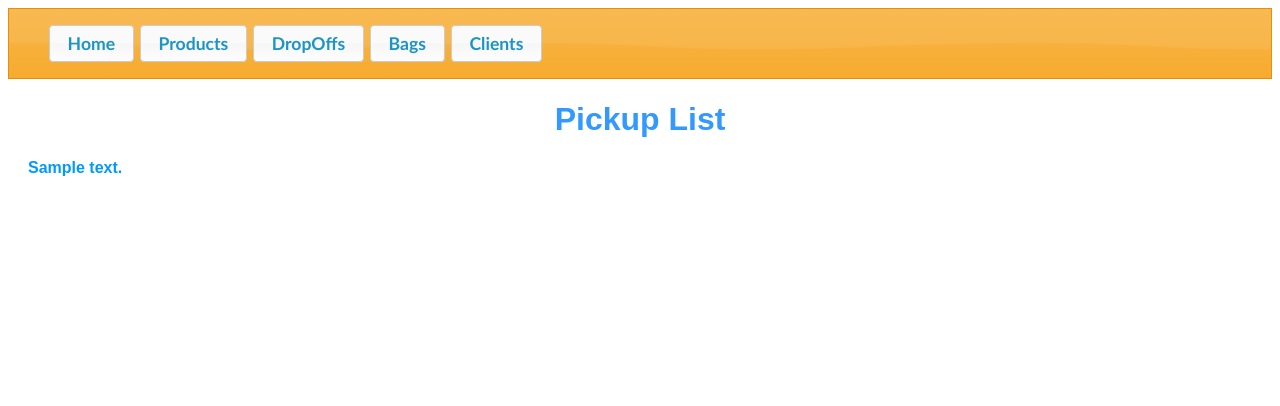
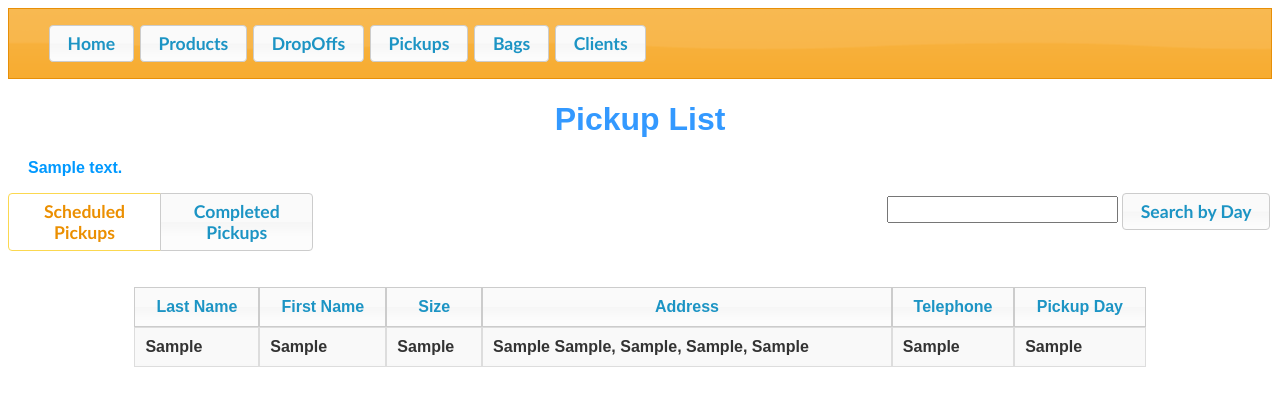
Before and after one commit to fursav/petulant-bear, a Django app: template pantry/templates/pantry/pickup_list.html in a window 1280 px wide. Shown: the top 406 px of the page. Run offline with Django 3.2, Linux system fonts and the light colour scheme; the template is opened without the code that fills it: most values are stand-ins (such as "Sample title", 1, 10 or a date in 2020); parts of the project's set-up code (start-up, migrations or seed data) failed here and were passed over.

Commit message:
implemented view pickups, fixed form positiong, added dropoff and pickup data

```diff
--- a/pantry/static/css/style.css
+++ b/pantry/static/css/style.css
@@ -55,9 +55,11 @@ label
     font-weight: bold;
 }
 .field{
-    width:100%;
+    width:30%;
     overflow:auto;
-    margin:5px 0px;
+    margin-left:auto;
+    margin-right:auto;
+    /*margin:5px 0px;*/
 }
 
 .field input[type="submit"]{
--- a/pantry/static/js/script.js
+++ b/pantry/static/js/script.js
@@ -60,11 +60,11 @@ $.fn.center = function() {
     this.css({
         'position': 'fixed',
         'left': '50%',
-        'top': '50%'
+        //'top': '50%'
     });
     this.css({
         'margin-left': -this.outerWidth() / 2 + 'px',
-        'margin-top': -this.outerHeight() / 2 + 'px'
+        //'margin-top': -this.outerHeight() / 2 + 'px'
     });
 
     return this;
--- a/pantry/templates/pantry/add_client.html
+++ b/pantry/templates/pantry/add_client.html
@@ -6,12 +6,12 @@ Add New Client
 
 {% block content %}
 
+<div class="field">
 <form action="" method="post">
-<div class="field">
 {% csrf_token %}
 {{ form.as_p }}
 <input type="submit" value="Add New Client" />
+</form>
 </div>
-</form>
 
 {% endblock %}
--- a/pantry/templates/pantry/base.html
+++ b/pantry/templates/pantry/base.html
@@ -12,8 +12,8 @@
     $( document ).ready(function() {
         styleUI();
         $("label").autoWidth();
-        $('form').center();
-
+        //$('.field').center();
+        //$(window).resize();
         //$("div.myfields div label").autoWidth();
     });
 
@@ -27,6 +27,7 @@
             <li><a href="{% url 'pantry:home' %}">Home</a></li>
             <li><a href="{% url 'pantry:product_list' %}">Products</a></li>
 	        <li><a href="{% url 'pantry:dropoff_list' %}">DropOffs</a></li>
+	        <li><a href="{% url 'pantry:pickup_list' %}">Pickups</a></li>
 	        <li><a href="{% url 'pantry:bag_list' %}">Bags</a></li>
 	        <li><a href="{% url 'pantry:client_list' %}">Clients</a></li>
         </ul>
--- a/pantry/templates/pantry/pickup_list.html
+++ b/pantry/templates/pantry/pickup_list.html
@@ -5,4 +5,59 @@ Pickup List
 {% endblock %}
 
 {% block content %}
+<script>
+$(document).ready(function() {
+
+    $("#table_type").buttonset();
+    $('input[name=tt]').change(function(){
+
+        searchPickups();
+
+   });
+
+    $(document).keypress(function(e){
+        if (e.which == 13){
+            $("#searchSubmit").click();
+        }
+    });
+
+    $('#searchSubmit').click(function() {
+        searchPickups();
+    });
+
+
+    $('#q').keyup(function() {
+      var $this = $(this);
+      setTimeout(function() {
+        searchPickups()}, 500);
+    });
+});
+
+function searchPickups() {
+    q = $('#q').val();
+    tt = $('input[name=tt]:checked').val()
+    $.get( "{% url 'pantry:pickup_list' %}",{"q":q,"tt":tt}).done(function( data ) {
+        //alert( "Data Loaded: " + data );
+        $("#pickup_list").html(data);
+        styleUI();
+    });;
+}
+
+</script>
+
+<div class="ui-widget">
+<span id="table_type">
+    <input type="radio" name="tt" value="scheduled" id="radio1" checked="checked"><label for="radio1">Scheduled Pickups</label>
+    <input type="radio" name="tt" value="completed" id="radio2"><label for="radio2">Completed Pickups</label>
+</span>
+
+<span style="float:right">
+<input id="q" />
+<input type="submit" value="Search by Day" id="searchSubmit">
+</span>
+</div><br><br>
+<div id="pickup_list">
+{% include "pickup_table.html" %}
+
+</div>
 {% endblock %}
--- /dev/null
+++ b/pantry/templates/pantry/pickup_table.html
@@ -0,0 +1,21 @@
+<table>
+    <tr>
+        <th>Last Name</th>
+        <th>First Name</th>
+        <th>Size</th>
+        <th>Address</th>
+        <th>Telephone</th>
+        <th>Pickup Day</th>
+    </tr>
+
+{% for pickup in pickups %}
+    <tr>
+        <td>{{pickup.0}}</td>
+        <td>{{pickup.1}}</td>
+        <td>{{pickup.2}}</td>
+        <td>{{pickup.3}} {{pickup.4}}, {{pickup.5}}, {{pickup.6}}, {{pickup.7}}</td>
+        <td>{{pickup.8}}</td>
+        <td>{{pickup.9}}</td>
+    </tr>
+{% endfor %}
+</table>
--- a/pantry/urls.py
+++ b/pantry/urls.py
@@ -14,4 +14,5 @@ urlpatterns = patterns('',
     url(r'^bags/$', views.view_bags, name='bag_list'),
     url(r'^clients/$', views.view_clients, name= 'client_list'),
     url(r'^clients/add_client/$', views.add_client, name='add_client'),
+    url(r'^pickups/$', views.view_pickups, name= 'pickup_list'),
 )
```
Also changed, not shown: pantry/templates/pantry/completed_pickup_table.html (added, +19 -0 lines), pantry/views.py (+67 -1 lines), 1 other file.
